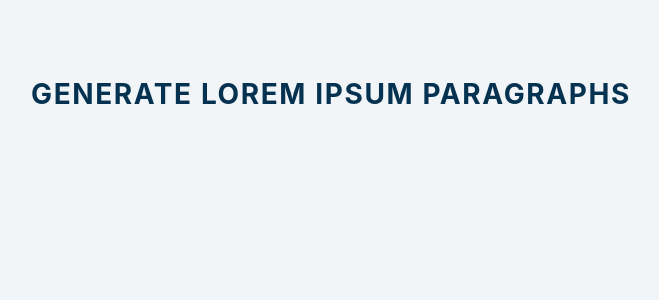
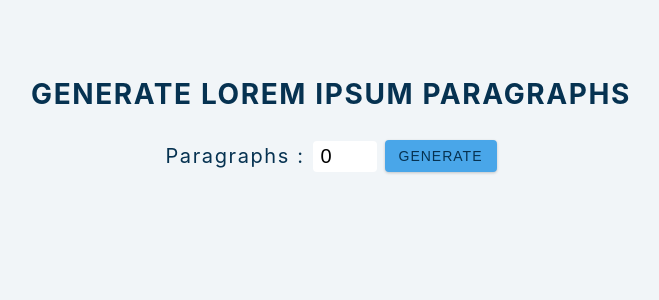
Before and after one commit to bdushimi/react-level-up, a React (Create React App) app in the folder project/: page / in a window 1280 px wide. Shown: the top 300 px of the page, without its empty margins (309-968 px from the left). Built offline with nearby package versions, Linux system fonts and the light colour scheme.

Commit message:
Generates n of paragraphs

```diff
--- a/project/src/App.js
+++ b/project/src/App.js
@@ -7,15 +7,34 @@ function App() {
 
   const handleSubmit = (e) => {
     e.preventDefault()
-    console.log("Form Submitted!")
- }
+    let nOfParagraphs = parseInt(count)
+    if (nOfParagraphs < 0) nOfParagraphs = 1
+    if (nOfParagraphs > 8) nOfParagraphs = 8
+
+    setText(data.slice(0, nOfParagraphs))
+  }
 
   return (
     <section className="section-center">
       <h3>Generate lorem ipsum paragraphs</h3>
-      <form className="lorem-form" onSubmit={ handleSubmit}>
-
+      <form className="lorem-form" onSubmit={handleSubmit}>
+        <label htmlFor="amount">Paragraphs : </label>
+        <input
+          type="number"
+          name="amount"
+          id="amount" value={count}
+          onChange={(e) => setCount(e.target.value)} />
+        <button className="btn" type="submut">Generate</button>
       </form>
+      <article className="lorem-text">
+        {
+          text.map((item, index) => {
+            return (
+              <p id={index}>{ item}</p>
+            )
+          })
+         }
+      </article>
     </section>
   )
 }
```
